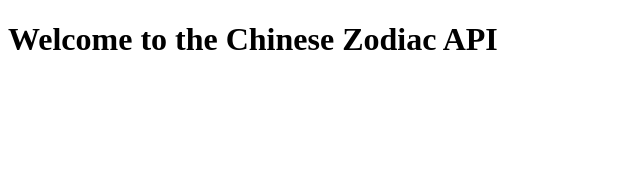
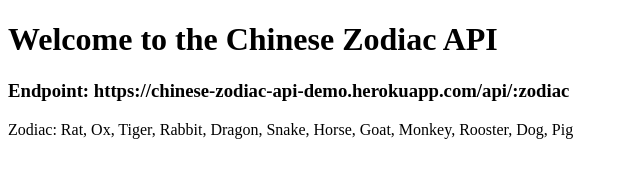
Before and after one commit to dlenh/horoscope-api, a website: page index.html in a window 1280 px wide. Shown: the whole page, without its empty margins (0-640 px from the left). Drawn offline with Linux system fonts and the light colour scheme.

Commit message:
Added endpoint

```diff
--- a/index.html
+++ b/index.html
@@ -8,5 +8,7 @@
 </head>
 <body>
     <h1>Welcome to the Chinese Zodiac API</h1>
+    <h3>Endpoint: https://chinese-zodiac-api-demo.herokuapp.com/api/:zodiac</h3>
+    <span>Zodiac: Rat, Ox, Tiger, Rabbit, Dragon, Snake, Horse, Goat, Monkey, Rooster, Dog, Pig</span>
 </body>
 </html>
```
